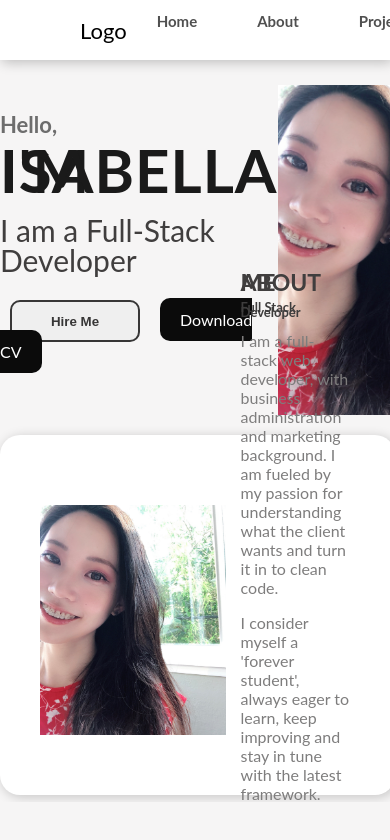
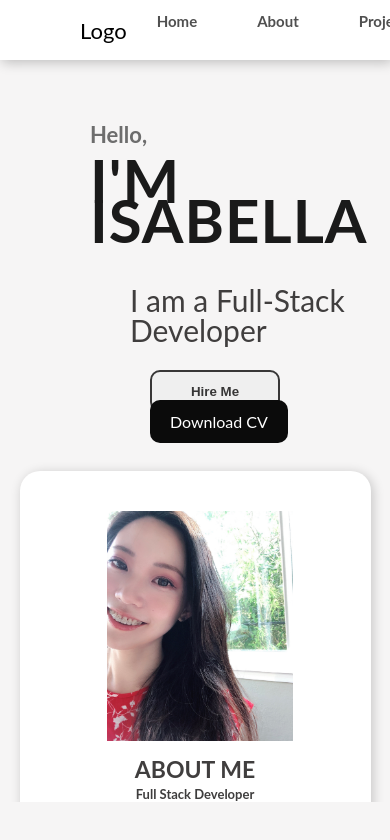
Before and after one commit to IsabellaGuo/IsabellaPortfolio, a React (Create React App) app: page / in a window 390 px wide. Shown: the top 840 px of the page. Built offline with nearby package versions, Linux system fonts and the light colour scheme.

Commit message:
Added responsive CSS

```diff
--- a/src/components/About.css
+++ b/src/components/About.css
@@ -49,3 +49,24 @@
     background-color:#262525;
     margin: 5px;
 }
+
+@media only screen and (max-width: 750px){
+    *{
+        box-sizing: border-box;
+    }
+
+    .about__main{
+        top: 0px;
+		flex-direction: column;
+		width:90%;
+		height: auto;
+		padding: 30px 0px;
+		align-items: center;
+    }
+
+    .about__texts{
+        width:90%;
+		text-align: center;
+    }
+
+}
--- a/src/components/About.js
+++ b/src/components/About.js
@@ -3,15 +3,15 @@ import React from 'react';
 function About() {
     return (
         <div className="about__main">
-        <img src={"./assets/me.jpg"} alt="myPic" />
+        <img className="about__pic" src={"./assets/me.jpg"} alt="myPic" />
         <div className="about__texts">
           <p className="about__title">ABOUT ME</p>
           <p className="about__subtitle">Full Stack Developer</p>
           <p className="about__text">
-            I am a full-stack web developer, with business administration and marketing background. I am fueled by my passion for understanding what the client wants and turn it in to clean code.
+            I am a full-stack web developer, with a business administration and marketing background. I am fueled by my passion for understanding what the client wants and turn it in to clean code.
           </p>
           <p className="about__text">
-            I consider myself a 'forever student', always eager to learn, keep improving and stay in tune with the latest framework. Besides coding, I love playing piano, trying different restaurants, being curious about the world.
+            I consider myself a 'forever student', always eager to learn, keep improving and stay in tune with the latest frameworks. Besides coding, I love playing piano, trying different restaurants, and being curious about the world.
           </p>
 
         </div>
--- a/src/components/Home.css
+++ b/src/components/Home.css
@@ -73,3 +73,38 @@
     border-radius: 10px;
 
 }
+
+
+@media only screen and (max-width: 750px){
+    *{
+        box-sizing: border-box;
+    }
+
+    .home__pic{
+        display: none;
+    }
+    .home__text > p:nth-child(2){
+        line-height: 40px;
+        margin: 20px 0px 0px 0px;
+        padding: 0px
+
+    }
+    .home__text > p:nth-child(3){
+        margin-left: 40px;
+    }
+    .home__banner{
+       margin-left: 60px;
+    }
+
+    .home__bannerinfo{
+        margin: 20px 5px 20px 30px;
+        width: 80%;
+        left: 50%;
+
+    }
+
+    .home__button{
+        margin-left: 50px;
+    }
+
+}
--- a/src/components/Home.js
+++ b/src/components/Home.js
@@ -34,7 +34,7 @@ function Home() {
           </div>
         </div>
 
-        <img src={"./assets/me.jpg"} alt="myPic" />
+        <img className="home__pic" src={"./assets/me.jpg"} alt="myPic" />
       </div>
       <About />
       <Projects />
--- a/src/components/Projects.css
+++ b/src/components/Projects.css
@@ -76,3 +76,16 @@ a{
     color: black;
 
 }
+
+@media only screen and (max-width: 750px){
+    *{
+        box-sizing: border-box;
+    }
+    .projects__cards{
+        display: flex;
+    flex-direction: column;
+    width: 100%;
+    margin-left: 150px;;
+
+    }
+}
```
